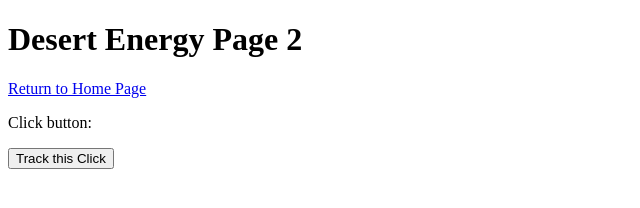
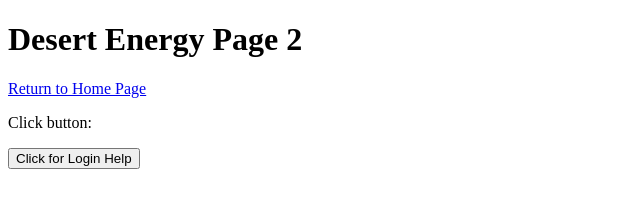
Before and after one commit to rodgau/altocloud1, a plain HTML site: page page2.html in a window 1280 px wide. Shown: the full height of the page, 0-640 px from the left. Drawn offline with Linux system fonts and the light colour scheme.

Commit message:
Update button click

```diff
--- a/page2.html
+++ b/page2.html
@@ -35,7 +35,7 @@ div.log1 {
 </div>
 <p id="demo">Click button:</p>
 <div>
-<input type="button" id="altocloudPageView" onclick="ac('pageview')" value="Track this Click" />
+<input type="button" id="altocloudPageView" onclick="ac('pageview', { helptype: 'login' } )" value="Click for Login Help" />
 </div>
 
 </body>
```
